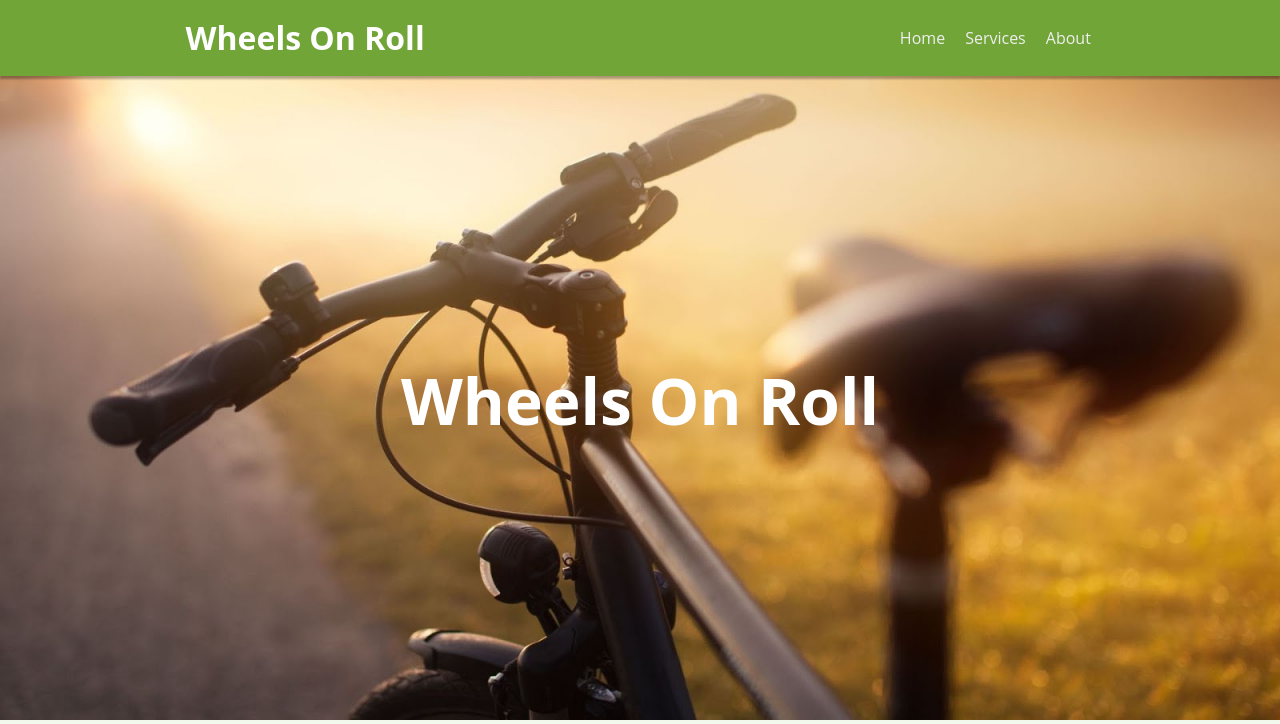
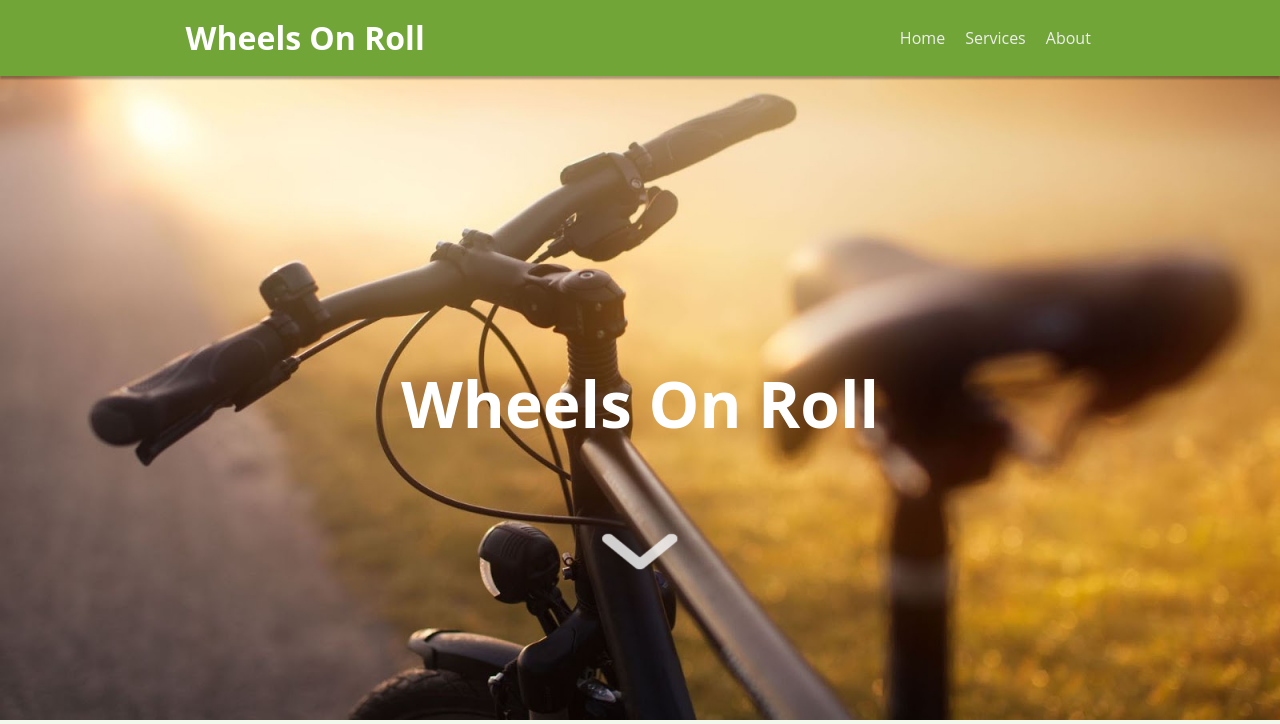
Before and after one commit to WheelsOnRoll/OldWebsite, a PHP site: page / in a window 1280 px wide. Shown: the top 724 px of the page. Run offline with PHP 8.4, Linux system fonts and the light colour scheme.

Commit message:
Added arrow down

```diff
--- a/index.html
+++ b/index.html
@@ -16,6 +16,7 @@
   <!--  Replace with Carousel with timer -->
   	<img src="images/cycle.jpg" class="bg-img">
   	<div class="title"><b>Wheels On Roll</b></div>
+    <a href="#home" id="arrow-a"><img src="images/arrow-down.png" id="arrow"/></a>
 
 
 	<header>
--- a/src/css/styles.css
+++ b/src/css/styles.css
@@ -26,6 +26,10 @@ body {
 
 .container {
     padding-top: 70px;
+     -webkit-transform: translateZ(0);
+             transform: translateZ(0);
+    -webkit-transition: -webkit-transform 0.6s ease-in-out;
+                    transition: transform 0.6s ease-in-out;
 }
 
 .footer {
@@ -80,11 +84,11 @@ body {
 .title {
     position: absolute;
     left: 50%;
-    -webkit-transform: translate(-50%,-50%);
-        -ms-transform: translate(-50%,-50%);
-         -o-transform: translate(-50%,-50%);
-            transform: translate(-50%,-50%);
-    top: 50%;
+    -webkit-transform: translate(-50%,0%);
+        -ms-transform: translate(-50%,0%);
+         -o-transform: translate(-50%,0%);
+            transform: translate(-50%,0%);
+    top: 28.1vw;
     font-size: 5vw;
     color: #fff /* rgba(250,250,250,0.7);*/
 }
@@ -139,6 +143,24 @@ header {
     -webkit-transition: all .15s ease-out;
          -o-transition: all .15s ease-out;
             transition: all .15s ease-out;
+}
+
+#arrow{
+    display: block;
+    position: absolute;
+    top: 38vw;
+    left: 50%;
+    height: 10vw;
+    width: 15vw;
+    -webkit-transform: translateX(-50%);
+        -ms-transform: translateX(-50%);
+         -o-transform: translateX(-50%);
+            transform: translateX(-50%);
+}
+
+#arrow-a:target ~ #home .container {
+    -webkit-transform: translateY(-1000px);
+            transform: translateY(-1000px);
 }
 
 nav {
@@ -276,6 +298,10 @@ header li {
         display: none;
     }
 
+    #arrow {
+        display: none;
+    }
+
     .navi, .about {
         float: none;
         text-align: center;
```
Also changed, not shown: images/arrow-down.png (added).
